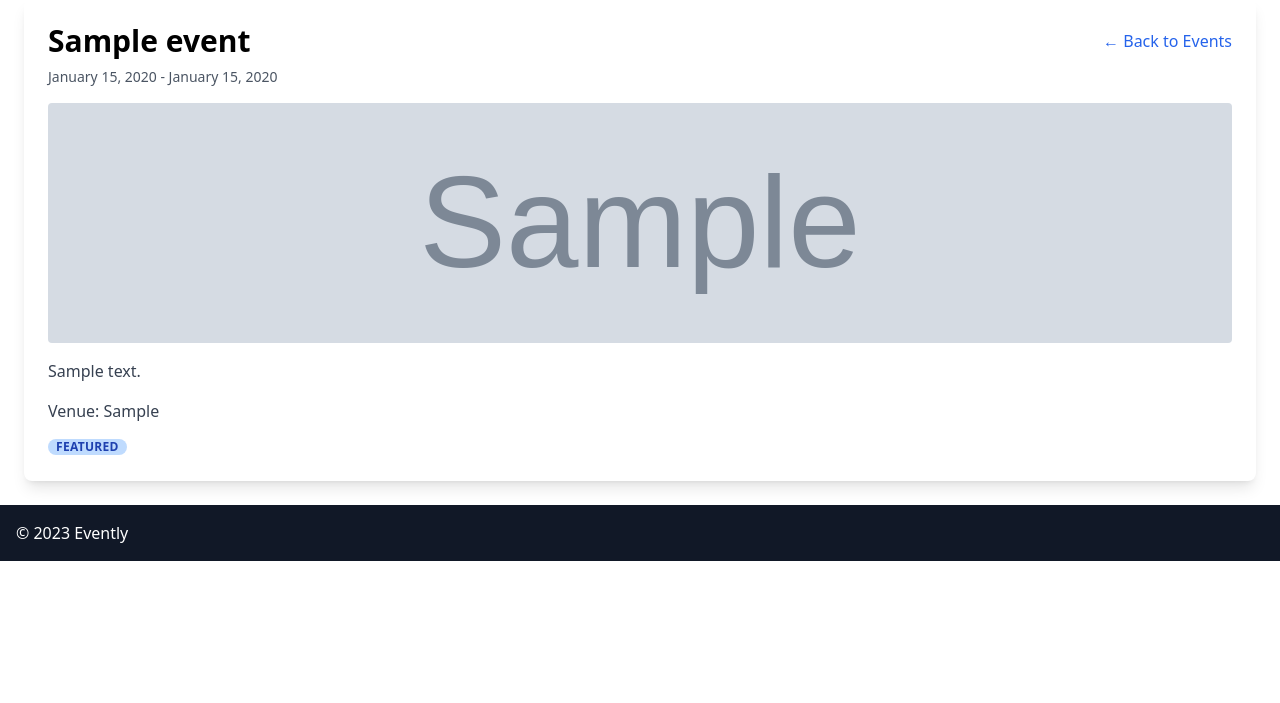
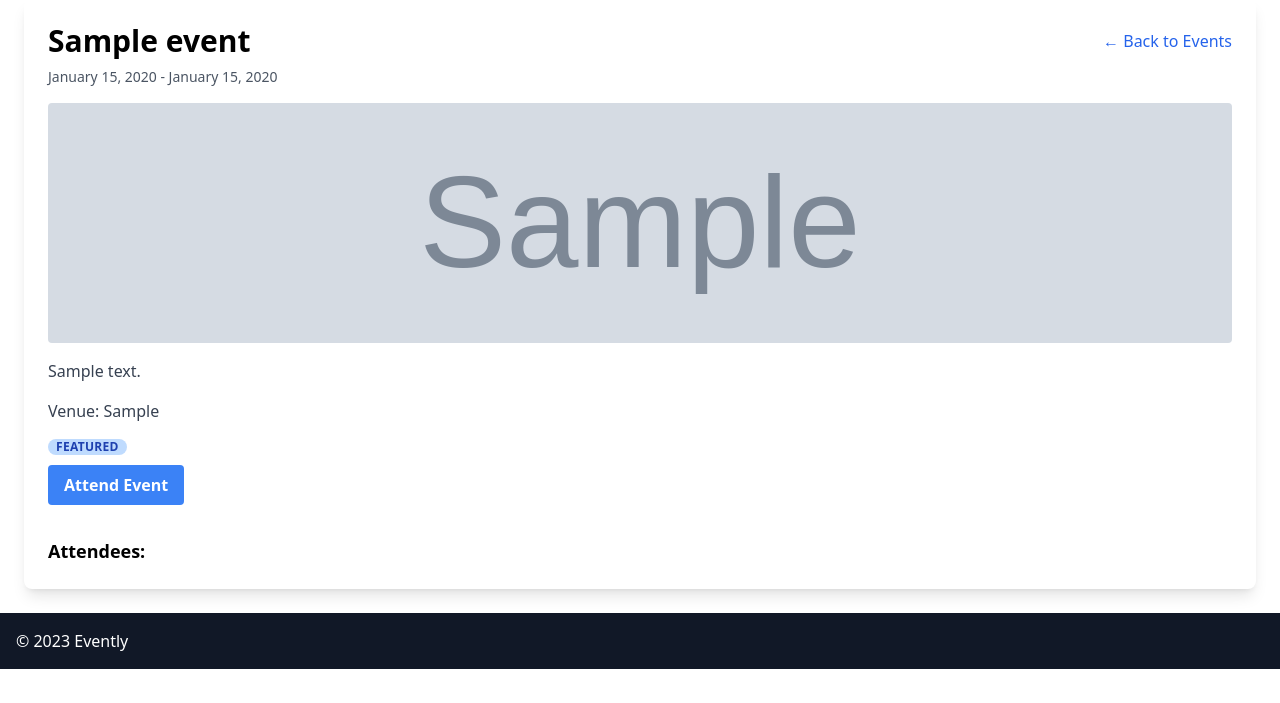
Before and after one commit to Harrow123/event_management_site, a PHP site: page /event_management_site/events/details/1 in a window 1280 px wide. Shown: the part 97-800 px from the top of the page. Run offline with PHP 8.4, Linux system fonts and the light colour scheme; tables that the repository leaves empty or names only in its code hold one stand-in row (values such as "Sample post"); grey boxes marked "Sample" are stand-in pictures; style sheets or scripts are compiled from the project's sources.

Commit message:
Added the route for users to view event details

```diff
--- a/app/Controllers/EventController.php
+++ b/app/Controllers/EventController.php
@@ -34,16 +34,36 @@ class EventController {
         echo $this->twig->render('events/list.html.twig', ['events' => $events, 'categories' => $categories]);
     }
 
+    // public function viewEvent($eventId) {
+    //     // Fetch event details from the Event model
+    //     $event = $this->eventModel->getEventById($eventId);
+    //     // $events['image_url'] = 'public/assets/images/event_images/' . $event['image_path'];
+    //     $event['image_url'] = $this->baseUrl . 'public/assets/images/event_images/' . $event['image_path'];
+    //     // echo $events['image_url'];
+    //     // exit();
+
+    //     // Render the detail.html.twig with event details
+    //     echo $this->twig->render('events/details.html.twig', ['event' => $event]);
+    // }
+
     public function viewEvent($eventId) {
-        // Fetch event details from the Event model
-        $event = $this->eventModel->getEventById($eventId);
-        // $events['image_url'] = 'public/assets/images/event_images/' . $event['image_path'];
-        $event['image_url'] = $this->baseUrl . 'public/assets/images/event_images/' . $event['image_path'];
-        // echo $events['image_url'];
-        // exit();
+        // Fetch event details
+        $event = $this->eventModel->getEventById($eventId); // Fetch event from the database based on $eventId
 
-        // Render the detail.html.twig with event details
-        echo $this->twig->render('events/details.html.twig', ['event' => $event]);
+        $event['image_url'] = 'http://localhost/event_management_site/public/assets/images/event_images/' . $event['image_path'];
+
+        // Check if the current user is the organizer
+        $isOrganizer = ($_SESSION['user_id'] ?? null) == $event['organizer_id'];
+
+        // Fetch attendees
+        $attendees = []; // Fetch attendees from the database
+
+        // Render the view with event details and attendees
+        echo $this->twig->render('events/details.html.twig', [
+            'event' => $event,
+            'isOrganizer' => $isOrganizer,
+            'attendees' => $attendees
+        ]);
     }
 
     private function uploadImage($file) {
--- a/app/Views/events/details.html.twig
+++ b/app/Views/events/details.html.twig
@@ -1,6 +1,3 @@
-
-
-
 {% block content %}
     <div class="container mx-auto p-6">
         <div class="bg-white rounded-lg shadow-lg p-6">
@@ -19,6 +16,25 @@
                     <span class="inline-block bg-blue-200 text-blue-800 text-xs px-2 rounded-full uppercase font-semibold tracking-wide mt-4">Featured</span>
                 {% endif %}
             </div>
+
+            <!-- Attend/ Edit Button -->
+            {% if session.user_id == event.organizer_id %}
+                <a href="/event_management_site/events/edit/{{ event.id }}" class="btn btn-primary">Edit Event</a>
+            {% else %}
+                <form action="/event_management_site/events/attend/{{ event.id }}" method="post">
+                    <button class="bg-blue-500 hover:bg-blue-700 text-white font-bold py-2 px-4 rounded my-2" type="submit" class="btn btn-success">Attend Event</button>
+                </form>
+            {% endif %}
+
+            <!-- Attendees List -->
+            <div class="attendees mt-6">
+                <h3 class="text-lg font-semibold">Attendees:</h3>
+                <ul>
+                    {% for attendee in attendees %}
+                        <li>{{ attendee.name }}</li>
+                    {% endfor %}
+                </ul>
+            </div>
         </div>
     </div>
 {% endblock %}
--- a/app/Views/events/list.html.twig
+++ b/app/Views/events/list.html.twig
@@ -9,7 +9,7 @@
                     <h2 class="text-xl font-semibold">{{ event.title }}</h2>
                     <p class="text-gray-600 text-sm">{{ event.date }}</p>
                     <p class="text-gray-700 mt-2">{{ event.description }}</p>
-                    <a href="/events/details/{{ event.id }}" class="text-blue-500 hover:underline mt-4 inline-block">Details</a>
+                    <a href="events/details/{{ event.event_id }}" class="text-blue-500 hover:underline mt-4 inline-block">Details</a>
                 </div>
             {% endfor %}
         </div>
--- a/index.php
+++ b/index.php
@@ -86,11 +86,22 @@ switch ($uri) {
         $controller = new EventController($twig, $pdo, $base_url);
         $controller->createEvent(); // Create a new event
         break;
-    case 'events/details/{event_id}':
-        // Handle event details page, pass event ID and fetch event details
-        $eventId = $_GET['event_id'];
+    // case 'events/details/{event_id}':
+    //     // Handle event details page, pass event ID and fetch event details
+    //     $eventId = $_GET['event_id'];
+    //     $controller = new EventController($twig, $pdo);
+    //     $controller->viewEvent($eventId);
+    //     break;
+    case preg_match('/^events\/details\/(\d+)$/', $uri, $matches) ? true : false:
+        $eventId = $matches[1];
+        $controller = new EventController($twig, $pdo, $base_url);
+        $controller->viewEvent($eventId);
+        break;
+
+    case preg_match('/^events\/attend\/(\d+)$/', $uri, $matches) ? true : false:
+        $eventId = $matches[1];
         $controller = new EventController($twig, $pdo);
-        $controller->viewEvent($eventId);
+        $controller->attendEvent($eventId);
         break;
     case 'users/events':
         // Handle user's events page, including ongoing, past, and attended events
```
